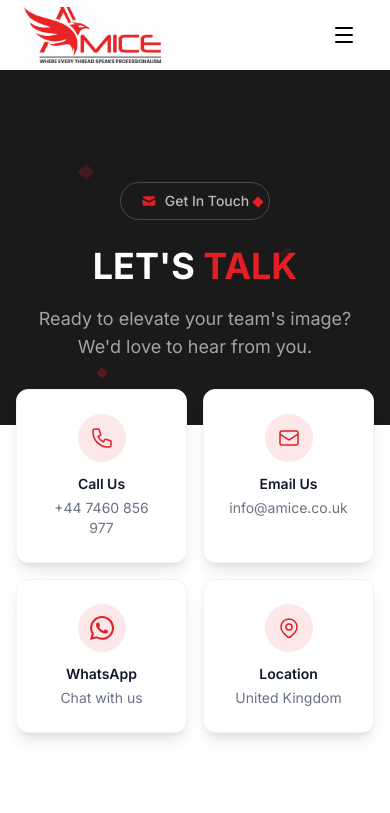
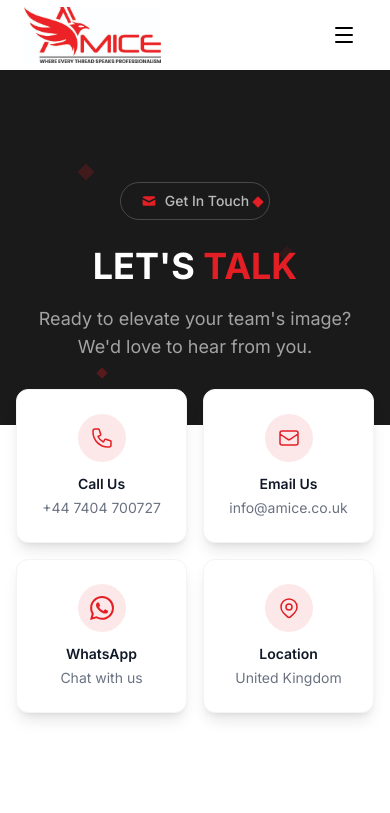
Before and after one commit to nextone9710-dev/amica, a React (Vite) app: page /contact in a window 390 px wide. Shown: the top 813 px of the page. Built offline with nearby package versions, Linux system fonts and the light colour scheme; a web font is replaced by a local one.

Commit message:
Update company phone and WhatsApp numbers

```diff
--- a/src/data/siteData.ts
+++ b/src/data/siteData.ts
@@ -1,11 +1,11 @@
 export const companyInfo = {
   name: "Amice",
   tagline: "Where Every Thread Speaks Professionalism",
-  phone: "+447460856977",
-  phoneDisplay: "+44 7460 856 977",
+  phone: "+447404700727",
+  phoneDisplay: "+44 7404 700727",
   email: "info@amice.co.uk",
   address: "United Kingdom",
-  whatsapp: "+447460856977",
+  whatsapp: "+447404700727",
 };
 
 export const navLinks = [
```
